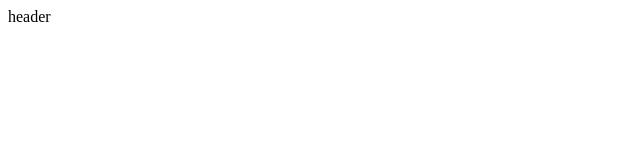
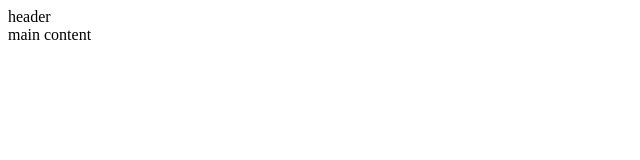
Before and after one commit to Yaghobyy/git-course, a plain HTML site: page index.html in a window 1280 px wide. Shown: the full height of the page, 0-640 px from the left. Drawn offline with Linux system fonts and the light colour scheme.

Commit message:
add main

```diff
--- a/index.html
+++ b/index.html
@@ -1,5 +1,6 @@
 <html>
 <body>
 	<header>header</header>
+	<main>main content</main>
 </body>
 </html>
```
